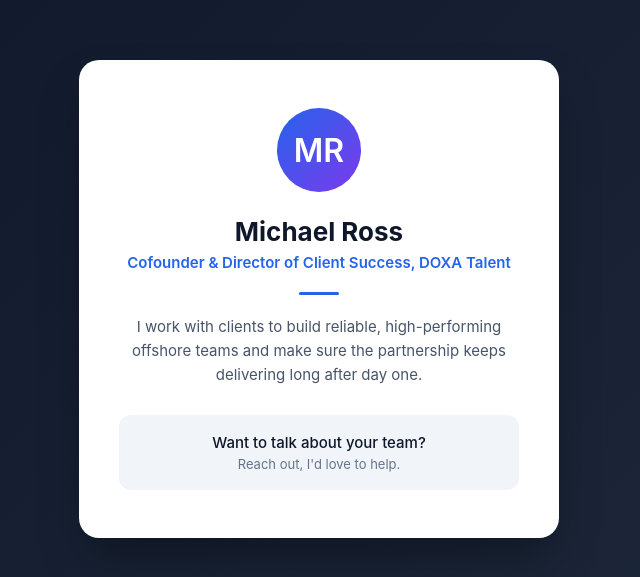
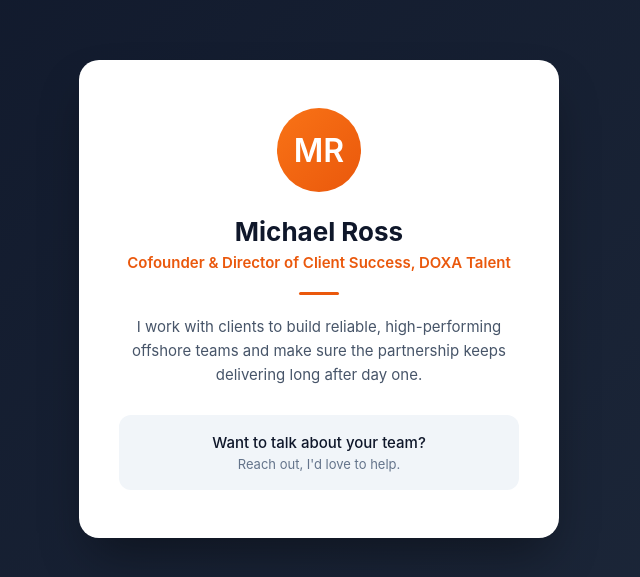
Before and after one commit to michaelross949/myfirstship, a plain HTML site: page index.html in a window 1280 px wide. Shown: the part 101-678 px from the top of the page, without its empty margins (321-961 px from the left). Drawn offline with Linux system fonts and the light colour scheme.

Commit message:
Change theme colors to orange shades

```diff
--- a/index.html
+++ b/index.html
@@ -36,7 +36,7 @@
     height: 84px;
     margin: 0 auto 24px;
     border-radius: 50%;
-    background: linear-gradient(135deg, #2563eb, #7c3aed);
+    background: linear-gradient(135deg, #f97316, #ea580c);
     display: flex;
     align-items: center;
     justify-content: center;
@@ -53,7 +53,7 @@
 
   .title {
     font-size: 15px;
-    color: #2563eb;
+    color: #ea580c;
     font-weight: 600;
     margin-bottom: 20px;
   }
@@ -61,7 +61,7 @@
   .divider {
     width: 40px;
     height: 3px;
-    background: #2563eb;
+    background: #ea580c;
     border-radius: 2px;
     margin: 0 auto 20px;
   }
```
